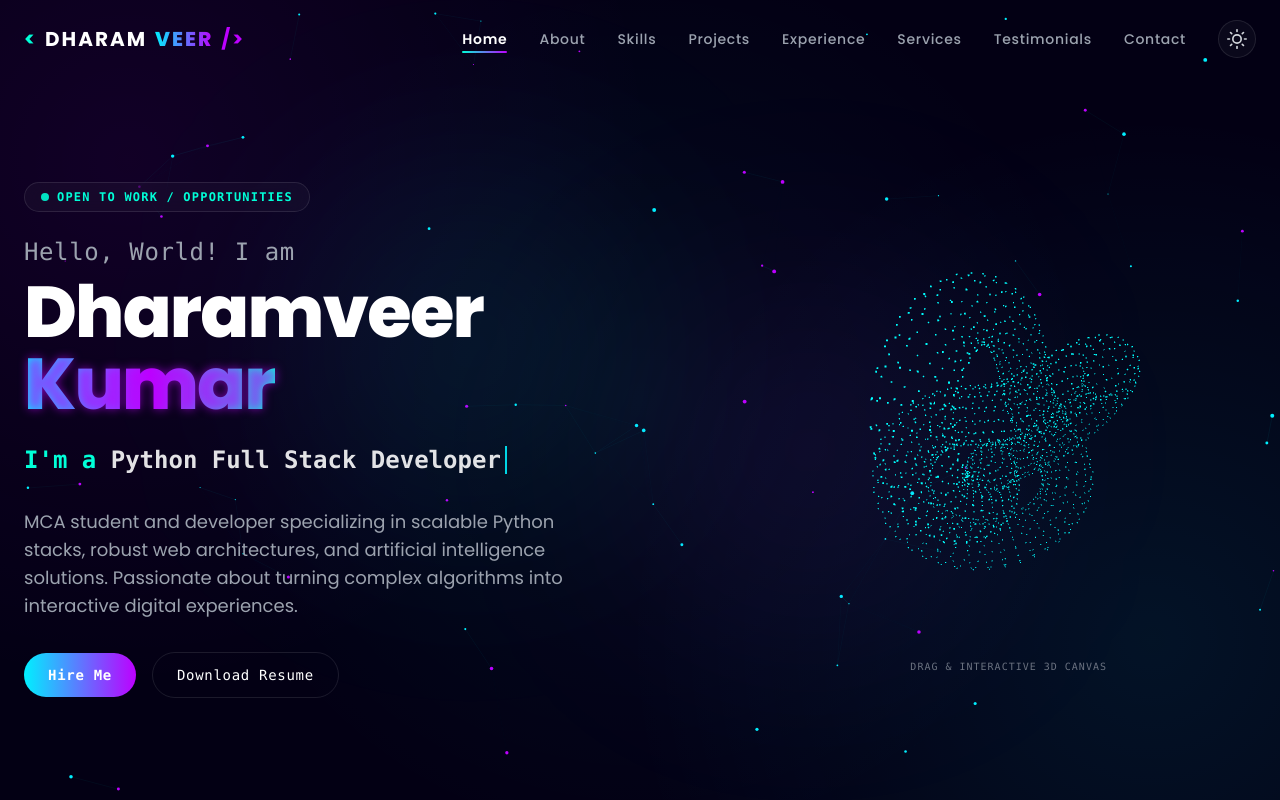
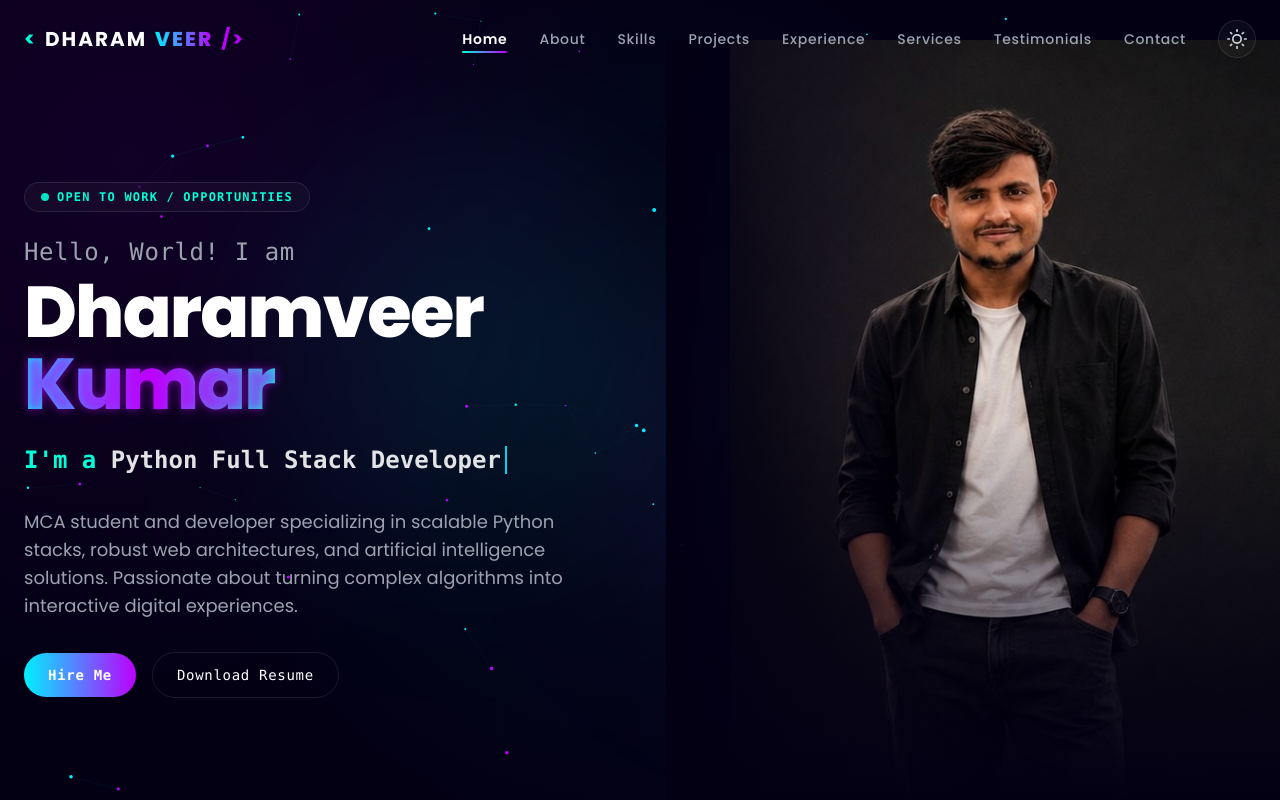
Before and after one commit to veer7352/portfolio, a React (Vite) app: page / in a window 1280 px wide. Shown: the top 800 px of the page. Built offline with nearby package versions, Linux system fonts and the light colour scheme.

Commit message:
Update portfolio hero layout, experience details, and social links

```diff
--- a/src/components/Contact.jsx
+++ b/src/components/Contact.jsx
@@ -146,7 +146,7 @@ export default function Contact() {
                 <FiLinkedin className="w-5 h-5" />
               </a>
               <a
-                href="https://github.com"
+                href="https://github.com/veer7352"
                 target="_blank"
                 rel="noreferrer"
                 className="p-3.5 rounded-xl bg-white/[0.02] border border-white/10 text-gray-400 hover:text-neon-purple hover:border-neon-purple hover:shadow-glow-purple transition-all duration-300"
--- a/src/components/Experience.jsx
+++ b/src/components/Experience.jsx
@@ -6,28 +6,10 @@ const experienceData = [
   {
     type: 'internship',
     icon: <FiBriefcase className="w-5 h-5" />,
-    role: 'Python Full Stack Intern',
-    company: 'Tech Solutions Inc.',
-    duration: '6 Months',
-    details: 'Developed backend API endpoints using Django/Flask. Integrated React frontend layers, optimized SQL database queries, and implemented user authentication workflows.',
-    color: 'border-neon-blue'
-  },
-  {
-    type: 'training',
-    icon: <FiAward className="w-5 h-5" />,
-    role: 'AI & Data Science Specialist',
-    company: 'Cognitive Learning Labs',
-    duration: '3 Months Training',
-    details: 'Completed advanced neural networks training. Designed image classification and text analysis workflows. Built live models and reported insights via Power BI dashboards.',
-    color: 'border-neon-purple'
-  },
-  {
-    type: 'achievement',
-    icon: <FiStar className="w-5 h-5" />,
-    role: 'Hackathon Finalist & Top Contributor',
-    company: 'University Developer Circle',
-    duration: '2025',
-    details: 'Collaborated in team projects to build AI-driven web layers. Contributed to various open source modules and templates on GitHub.',
+    role: 'Web Development Intern',
+    company: 'Skill Nexis',
+    duration: '6 Weeks',
+    details: 'Completed a 6-week online internship program in Web Development, gaining hands-on coding and application design experience.',
     color: 'border-neon-cyan'
   }
 ];
--- a/src/components/Hero.jsx
+++ b/src/components/Hero.jsx
@@ -1,6 +1,7 @@
 import React, { useState, useEffect } from 'react';
 import { motion } from 'framer-motion';
 import ThreeCanvas from './ThreeCanvas';
+import dharamveerPhoto from '../assets/dharamveer.jpg';
 
 const roles = ['Python Full Stack Developer', 'Web Developer', 'AI Enthusiast'];
 
@@ -52,6 +53,17 @@ export default function Hero() {
       <div className="absolute top-1/4 left-1/4 w-[300px] h-[300px] bg-neon-blue/10 blur-[120px] rounded-full"></div>
       <div className="absolute bottom-1/4 right-1/4 w-[300px] h-[300px] bg-neon-purple/10 blur-[120px] rounded-full"></div>
 
+      {/* Background Profile Photo - High Visibility Watermark */}
+      <div className="absolute right-0 bottom-0 w-full lg:w-[48%] h-[60%] lg:h-[95%] pointer-events-none select-none z-0">
+        <div className="absolute inset-0 bg-gradient-to-t from-dark-bg via-transparent to-transparent z-10"></div>
+        <div className="absolute inset-0 bg-gradient-to-r from-dark-bg via-transparent to-transparent z-10"></div>
+        <img
+          src={dharamveerPhoto}
+          alt="Dharamveer Background"
+          className="w-full h-full object-cover lg:object-contain object-right-bottom filter saturate-100 brightness-100 contrast-100"
+        />
+      </div>
+
       <div className="grid grid-cols-1 lg:grid-cols-12 gap-8 items-center w-full z-10">
 
         {/* Left Intro Text Column */}
@@ -102,15 +114,13 @@ export default function Hero() {
           </div>
         </motion.div>
 
-        {/* Right 3D Visualizer Column */}
+        {/* Right Column (Empty foreground to let background photo show clearly) */}
         <motion.div
-          initial={{ opacity: 0, x: 50 }}
-          animate={{ opacity: 1, x: 0 }}
+          initial={{ opacity: 0 }}
+          animate={{ opacity: 1 }}
           transition={{ duration: 0.8, ease: 'easeOut', delay: 0.2 }}
-          className="lg:col-span-5 w-full flex justify-center"
-        >
-          <ThreeCanvas />
-        </motion.div>
+          className="lg:col-span-5 w-full min-h-[300px] lg:min-h-[500px]"
+        />
       </div>
     </section>
   );
```
Also changed, not shown: src/assets/dharamveer.jpg (added).
